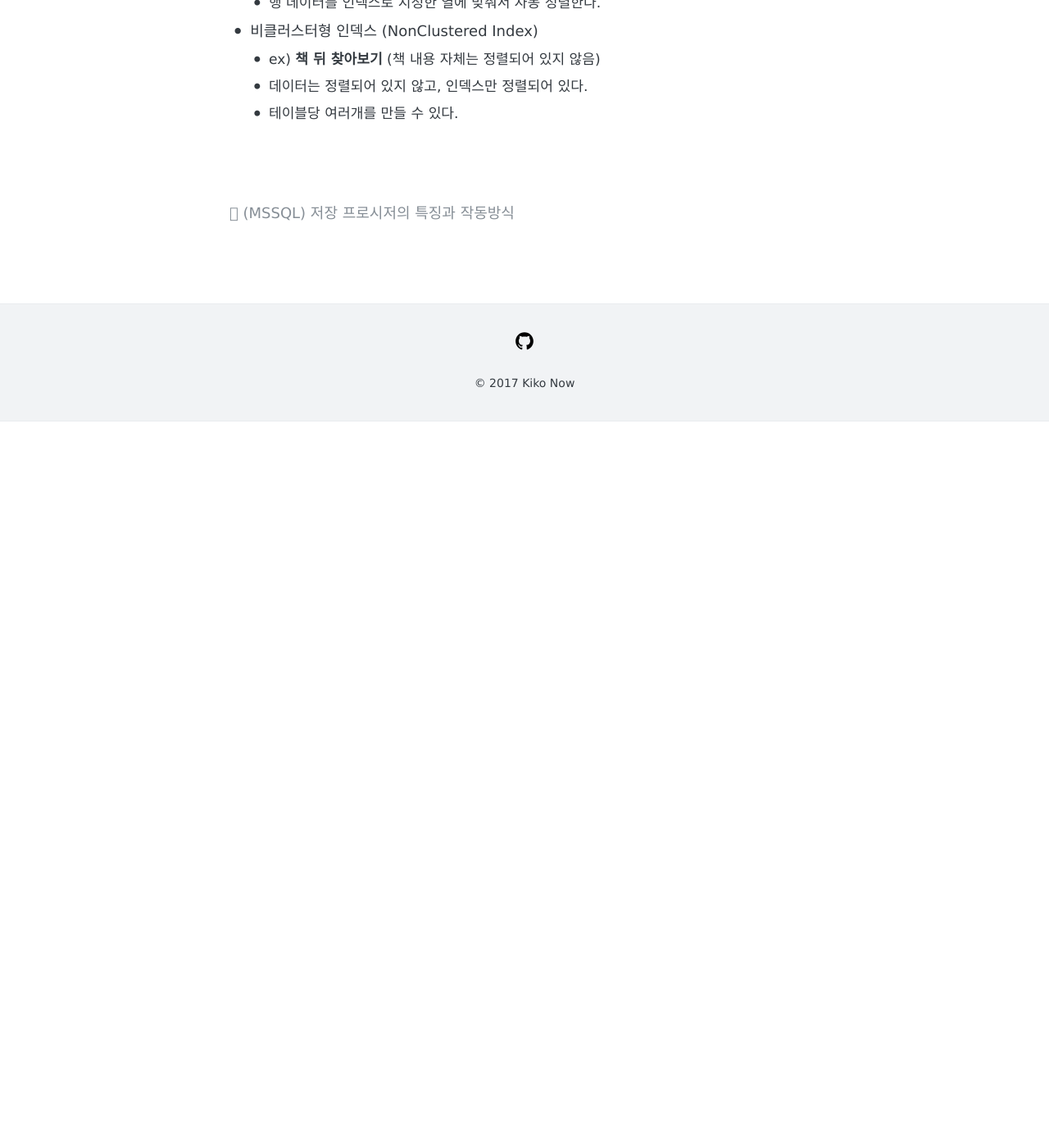
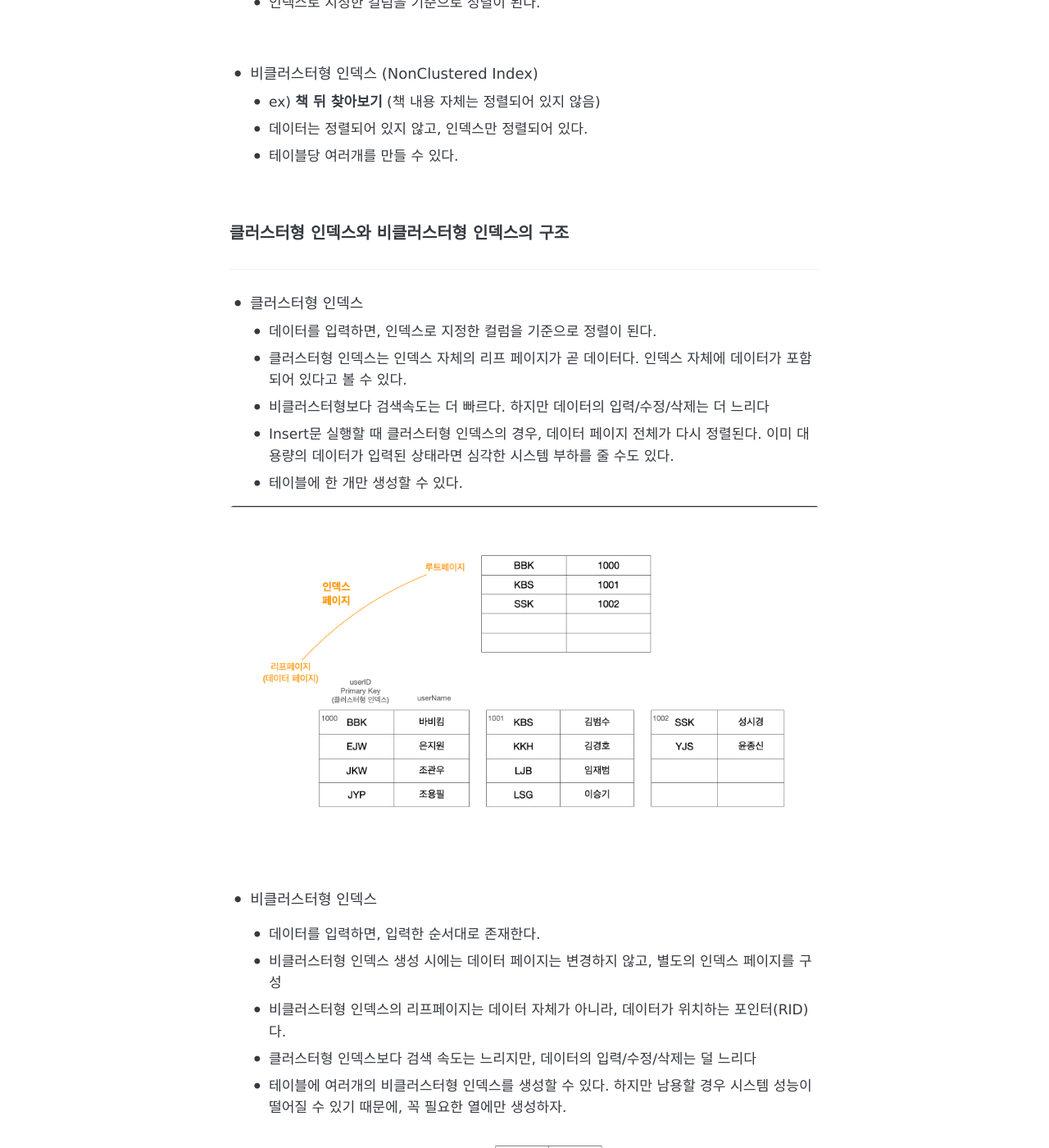
Before and after one commit to dadaJJung/blog, a Jekyll site: the page built from _posts/2021-11-01-MSSQL06.md, in a window 1280 px wide and 1400 px high, scrolled down 1268 px. Shown: the whole window at 82% size. Built offline with Jekyll 4.4.1, drawn with Linux system fonts in a browser that asks for light colours; comment, search, counter and statistics services are not loaded; before the commit the page ends 1782 px from its top, so only the background shows below that; some of the changed text lies outside the part shown.

Commit message:
Add index images

```diff
--- a/_posts/2021-11-01-MSSQL06.md
+++ b/_posts/2021-11-01-MSSQL06.md
@@ -20,7 +20,7 @@ tags:
 
 - 단점
 
-  - 추가적인 데이터베이스 공간이 필요하다 (책 뒤 찾아보기 기능도, 추가 공간이 필요)
+  - 추가적인 데이터베이스 공간이 필요하다 (책 뒤 찾아보기 페이지)
   - 데이터 변경(Insert, Update, Delete)작업이 일어날때는 오히려 성능이 떨어질 수 있다.
 
   - 처음 인덱스를 생성하는데 시간이 많이 걸릴 수 있다.
@@ -44,10 +44,40 @@ tags:
   - ex) <b>영어사전</b> (영어사전 내용 자체가 정렬되어 있음)
   - 데이터 자체가 정렬이 되어 있다.
   - 테이블당 한개만 만들 수 있다.
-  - 행 데이터를 인덱스로 지정한 열에 맞춰서 자동 정렬한다.
+  - 인덱스로 지정한 컬럼을 기준으로 정렬이 된다.
+
+<br>
+
 - 비클러스터형 인덱스 (NonClustered Index)
   - ex) <b>책 뒤 찾아보기</b> (책 내용 자체는 정렬되어 있지 않음)
   - 데이터는 정렬되어 있지 않고, 인덱스만 정렬되어 있다.
   - 테이블당 여러개를 만들 수 있다.
 
 <br>
+
+### 클러스터형 인덱스와 비클러스터형 인덱스의 구조
+
+---
+
+- 클러스터형 인덱스
+  - 데이터를 입력하면, 인덱스로 지정한 컬럼을 기준으로 정렬이 된다.
+  - 클러스터형 인덱스는 인덱스 자체의 리프 페이지가 곧 데이터다. 인덱스 자체에 데이터가 포함되어 있다고 볼 수 있다.
+  - 비클러스터형보다 검색속도는 더 빠르다. 하지만 데이터의 입력/수정/삭제는 더 느리다
+  - Insert문 실행할 때 클러스터형 인덱스의 경우, 데이터 페이지 전체가 다시 정렬된다. 이미 대용량의 데이터가 입력된 상태라면 심각한 시스템 부하를 줄 수도 있다.
+  - 테이블에 한 개만 생성할 수 있다.
+
+![클러스터형인덱스](https://github.com/dadaJJung/blog/blob/main/images/database/clustered.png?raw=true)
+
+<br>
+
+- 비클러스터형 인덱스
+
+  - 데이터를 입력하면, 입력한 순서대로 존재한다.
+  - 비클러스터형 인덱스 생성 시에는 데이터 페이지는 변경하지 않고, 별도의 인덱스 페이지를 구성
+  - 비클러스터형 인덱스의 리프페이지는 데이터 자체가 아니라, 데이터가 위치하는 포인터(RID)다.
+  - 클러스터형 인덱스보다 검색 속도는 느리지만, 데이터의 입력/수정/삭제는 덜 느리다
+  - 테이블에 여러개의 비클러스터형 인덱스를 생성할 수 있다. 하지만 남용할 경우 시스템 성능이 떨어질 수 있기 때문에, 꼭 필요한 열에만 생성하자.
+
+  ![비클러스터형인덱스](https://github.com/dadaJJung/blog/blob/main/images/database/nonclustered.png?raw=true)
+
+ <br>
```
